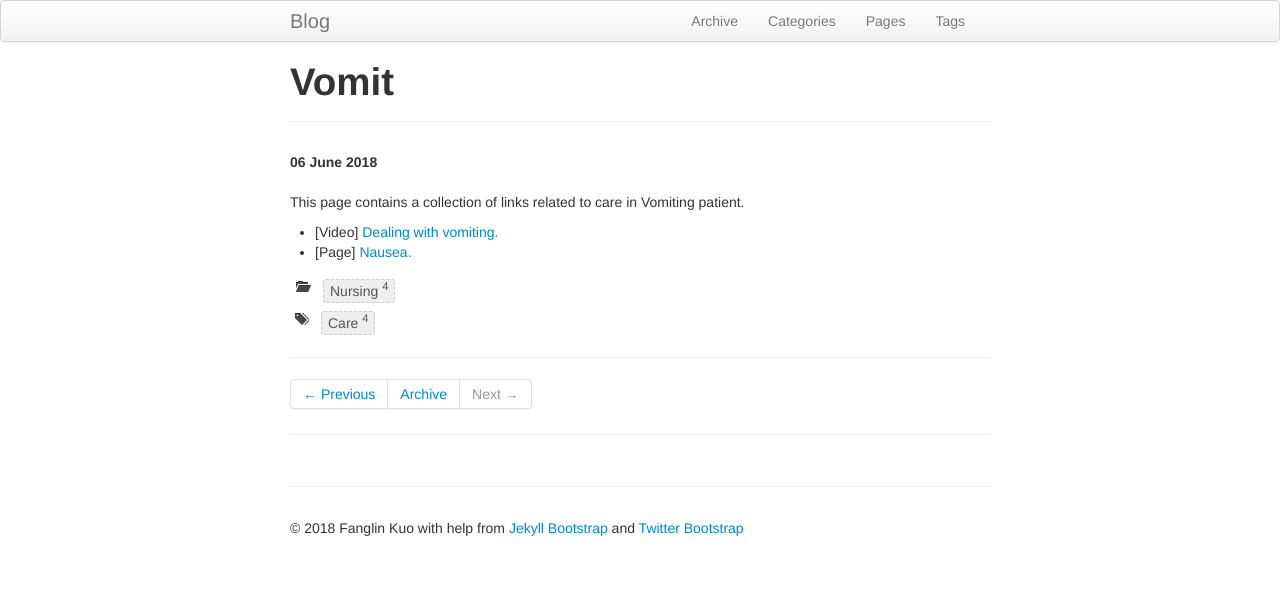
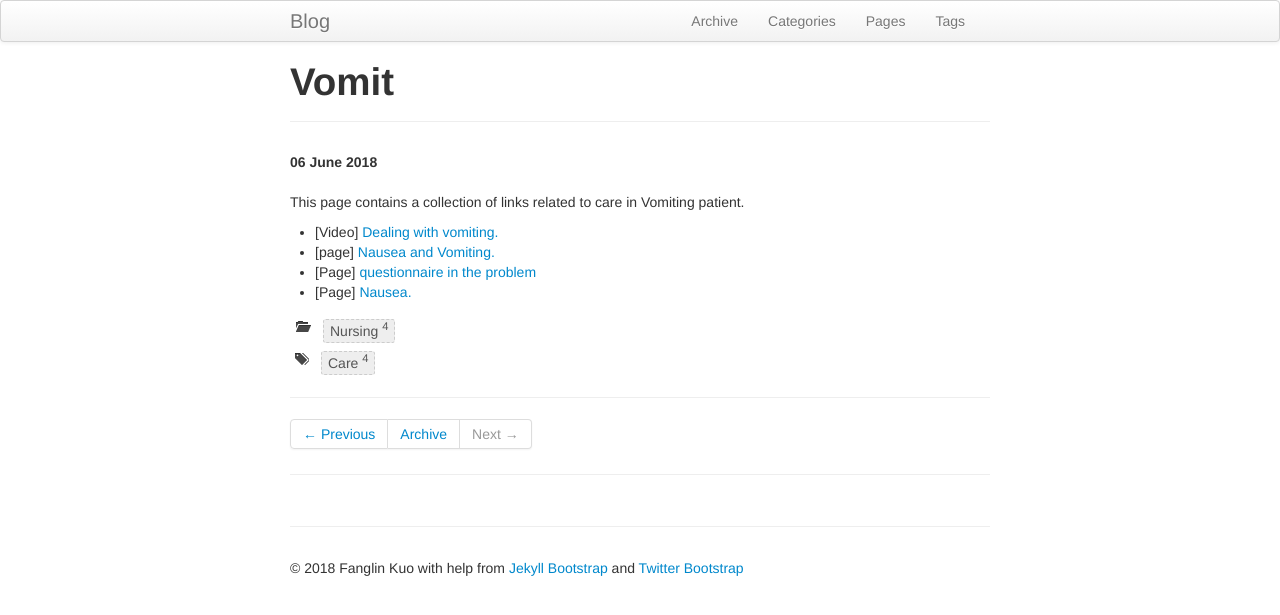
Before and after one commit to flkuo/blog, a Jekyll site: the page built from _posts/2018-06-06-Vomit.md, in a window 1280 px wide. Shown: the top 615 px of the page. Built offline with Jekyll 4.4.1, drawn with Linux system fonts in a browser that asks for light colours.

Commit message:
updated site

```diff
--- a/_posts/2018-06-06-Vomit.md
+++ b/_posts/2018-06-06-Vomit.md
@@ -10,4 +10,6 @@ This page contains a collection of links related to care in Vomiting patient.
 
 
 * [Video] [Dealing with vomiting.](https://www.minnanokaigo.com/channel/excretion/no4/)
+* [page] [Nausea and Vomiting.](https://medlineplus.gov/nauseaandvomiting.html)
+* [Page] [questionnaire in the problem](https://familydoctor.org/symptom/nausea-and-vomiting/?adfree=true)
 * [Page] [Nausea.](https://www.ncbi.nlm.nih.gov/pubmedhealth/PMHT0024775/)
```
